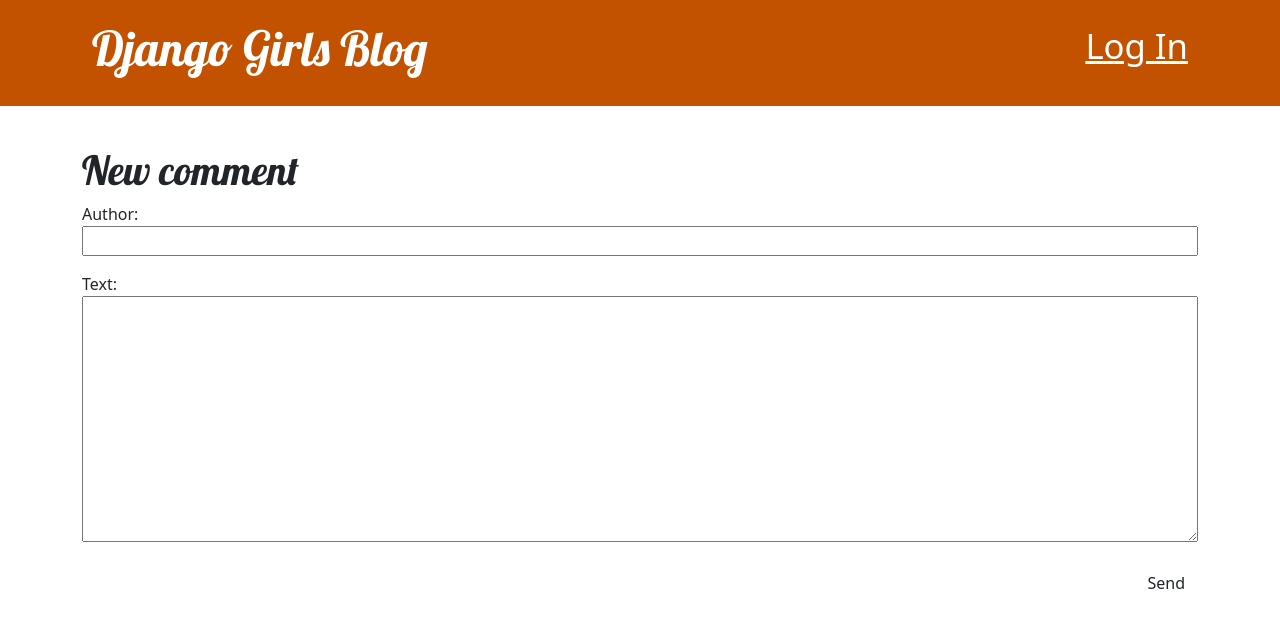
After one commit to ak-repo/Djangogirls_Blogapp, a Django app: page /post/1/comment/ in a window 1280 px wide. The commit adds this page. Shown: the top 628 px of the page. Run offline with Django 5.2, Linux system fonts and the light colour scheme; tables that the repository leaves empty hold one stand-in row (values such as "Sample post").

Commit message:
Comment functionality added/ Created Comment Model

```diff
--- a/blog/admin.py
+++ b/blog/admin.py
@@ -1,6 +1,7 @@
 from django.contrib import admin
-from .models import Post
+from .models import Post, Comment
 
 # Register your models here.
 
 admin.site.register(Post)
+admin.site.register(Comment)
--- a/blog/forms.py
+++ b/blog/forms.py
@@ -1,5 +1,5 @@
 from django import forms
-from .models import Post
+from .models import Post, Comment
 
 
 class PostForm(forms.ModelForm):
@@ -7,3 +7,10 @@ class PostForm(forms.ModelForm):
     class Meta:
         model = Post
         fields = ("title", "text")
+
+
+class CommentForm(forms.ModelForm):
+
+    class Meta:
+        model = Comment
+        fields = ("author", "text")
--- a/blog/models.py
+++ b/blog/models.py
@@ -17,3 +17,23 @@ class Post(models.Model):
 
     def __str__(self):
         return self.title
+
+    def approved_comments(self):
+        return self.comments.filter(approved_comment=True)
+
+
+class Comment(models.Model):
+    post = models.ForeignKey(
+        "blog.Post", on_delete=models.CASCADE, related_name="comments"
+    )
+    author = models.CharField(max_length=200)
+    text = models.TextField()
+    created_date = models.DateTimeField(default=timezone.now)
+    approved_comment = models.BooleanField(default=False)
+
+    def approve(self):
+        self.approved_comment = True
+        self.save()
+
+    def __str__(self):
+        return self.text
--- a/blog/static/css/blog.css
+++ b/blog/static/css/blog.css
@@ -70,3 +70,8 @@ h4 {
     color: #FFFFFF;
     background-color: #C25100;
 }
+
+.comment {
+    margin: 20px 0px 20px 20px;
+    color: green;
+}
--- /dev/null
+++ b/blog/templates/blog/add_comment_to_post.html
@@ -0,0 +1,9 @@
+{% extends 'blog/base.html' %}
+
+{% block content %}
+    <h1>New comment</h1>
+    <form method="POST" class="post-form">{% csrf_token %}
+        {{ form.as_p }}
+        <button type="submit" class="save btn btn-default">Send</button>
+    </form>
+{% endblock %}
--- a/blog/urls.py
+++ b/blog/urls.py
@@ -9,4 +9,9 @@ urlpatterns = [
     path("drafts/", views.post_draft_list, name="post_draft_list"),
     path("post/<int:pk>/publish/", views.post_publish, name="post_publish"),
     path("post/<int:pk>/remove/", views.post_remove, name="post_remove"),
+    path(
+        "post/<int:pk>/comment/", views.add_comment_to_post, name="add_comment_to_post"
+    ),
+    path("comment/<int:pk>/approve/", views.comment_approve, name="comment_approve"),
+    path("comment/<int:pk>/remove/", views.comment_remove, name="comment_remove"),
 ]
--- a/blog/views.py
+++ b/blog/views.py
@@ -1,8 +1,8 @@
 from django.shortcuts import render, get_object_or_404, redirect
 from django.utils import timezone
 from django.contrib.auth.decorators import login_required
-from .models import Post
-from .forms import PostForm
+from .models import Post, Comment
+from .forms import PostForm, CommentForm
 
 # Create your views here.
 
@@ -70,3 +70,32 @@ def post_remove(request, pk):
     if request.method == "POST":
         post.delete()
         return redirect("post_list")
+
+
+def add_comment_to_post(request, pk):
+    post = get_object_or_404(Post, pk=pk)
+    if request.method == "POST":
+        form = CommentForm(request.POST)
+        if form.is_valid():
+            comment = form.save(commit=False)
+            comment.post = post
+            comment.save()
+            return redirect("post_detail", pk=post.pk)
+
+    else:
+        form = CommentForm()
+    return render(request, "blog/add_comment_to_post.html", {"form": form})
+
+
+@login_required
+def comment_approve(request, pk):
+    comment = get_object_or_404(Comment, pk=pk)
+    comment.approve()
+    return redirect("post_detail", pk=comment.post.pk)
+
+
+@login_required
+def comment_remove(request, pk):
+    comment = get_object_or_404(Comment, pk=pk)
+    comment.delete()
+    return redirect("post_detail", pk=comment.post.pk)
```
Also changed, not shown: blog/templates/blog/post_detail.html (+24 -0 lines), blog/templates/blog/post_list.html (+8 -7 lines), blog/migrations/0003_comment.py (added), blog/migrations/0004_alter_comment_created_date.py (added), blog/templates/blog/icons/hand-thumbs-down.svg (added), blog/templates/blog/icons/hand-thumbs-up.svg (added).
